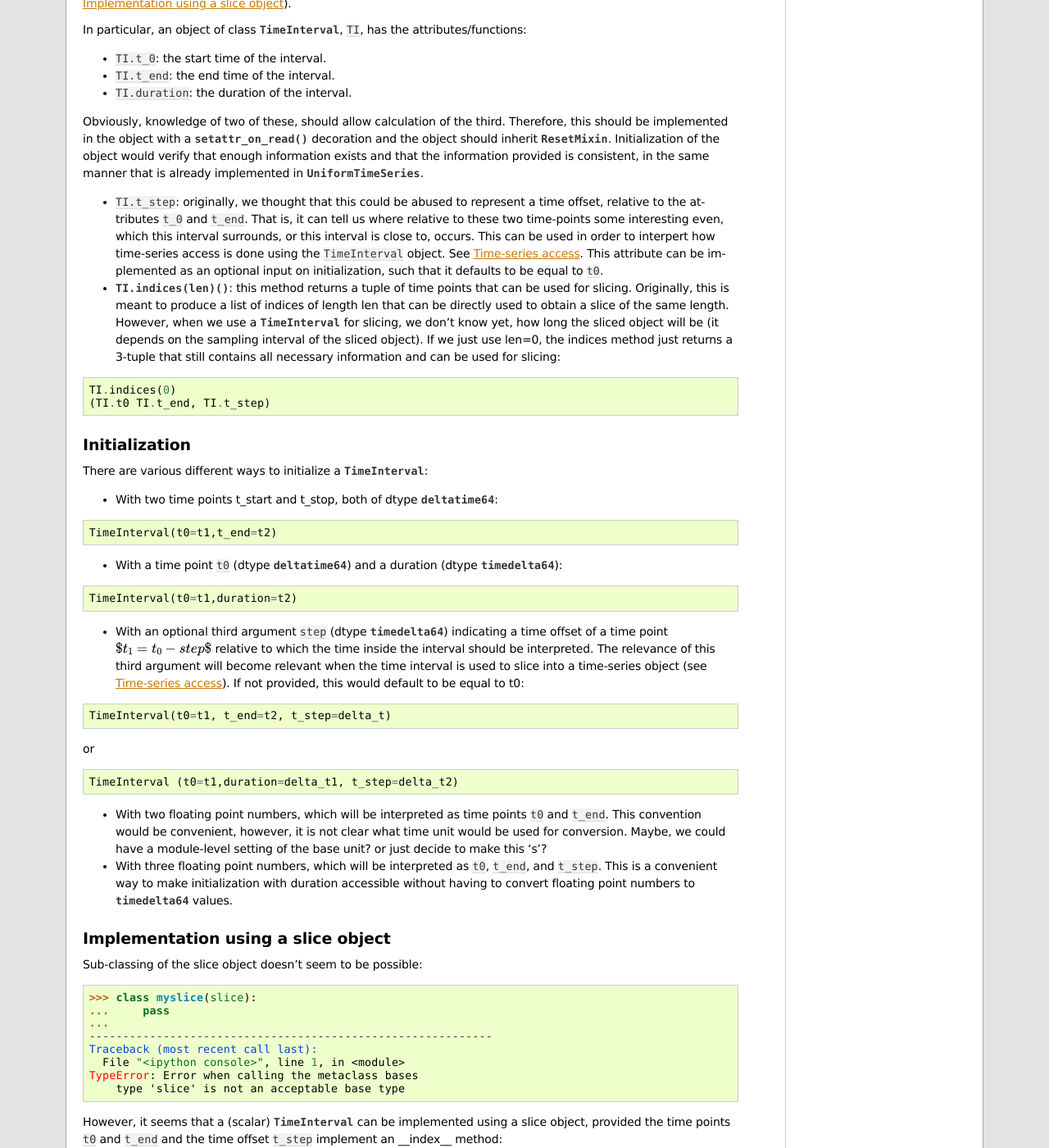
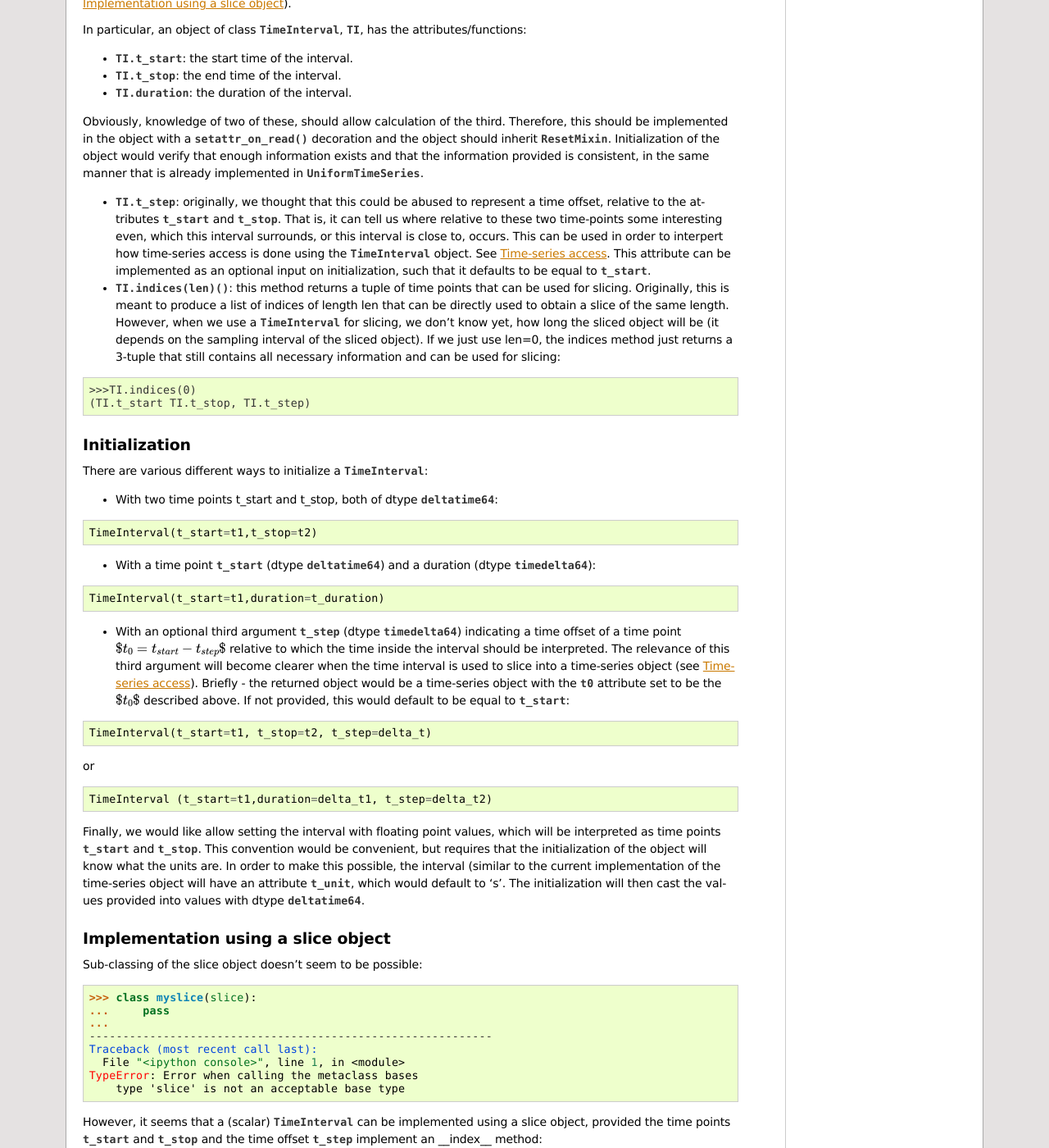
Before and after one commit to nipy/nitime, a Sphinx documentation site: the page built from doc/discussion/interval_object.rst, in a window 1280 px wide and 1400 px high, scrolled down 706 px. Shown: the whole window at 82% size. Built offline with Sphinx 7.4.7, drawn with Linux system fonts in a browser that asks for light colours; formulas are drawn with MathJax 3; cross-references to code outside the pages are shown as plain code; some of the changed text lies outside the part shown.

Commit message:
Final touches on discussion, for now:
Made discussion of 't_step' in the interval object clearer and made the attribute names clearer
Fixed sphinx markup

```diff
--- a/doc/api/generated/nitime.algorithms.rst
+++ b/doc/api/generated/nitime.algorithms.rst
@@ -17,6 +17,9 @@ Functions
 
 
 .. autofunction:: nitime.algorithms.LD_AR_est
+
+
+.. autofunction:: nitime.algorithms.autocov
 
 
 .. autofunction:: nitime.algorithms.cache_fft
@@ -109,6 +112,9 @@ Functions
 .. autofunction:: nitime.algorithms.fir
 
 
+.. autofunction:: nitime.algorithms.gauss_white_noise
+
+
 .. autofunction:: nitime.algorithms.get_spectra
 
 
--- a/doc/discussion/interval_object.rst
+++ b/doc/discussion/interval_object.rst
@@ -30,12 +30,12 @@ time-series objects and therefore should at least implement all attributes and
 methods of the slice object (sub-classing of slice doesn't seem to be possible,
 see :ref:`interval_from_slice`).
 
-In particular, an object of class :class:`TimeInterval`, :attribute:`TI`, has
+In particular, an object of class :class:`TimeInterval`, :attr:`TI`, has
 the attributes/functions:
 
-* :attribute:`TI.t_0`: the start time of the interval.
-* :attribute:`TI.t_end`: the end time of the interval.
-* :attribute:`TI.duration`: the duration of the interval.
+* :attr:`TI.t_start`: the start time of the interval.
+* :attr:`TI.t_stop`: the end time of the interval.
+* :attr:`TI.duration`: the duration of the interval.
 
 Obviously, knowledge of two of these, should allow calculation of the
 third. Therefore, this should be implemented in the object with a
@@ -45,15 +45,15 @@ verify that enough information exists and that the information provided is
 consistent, in the same manner that is already implemented in
 :class:`UniformTimeSeries`.
 
-* :attribute:`TI.t_step`: originally, we thought that this could be abused to
-  represent a time offset, relative to the attributes :attribute:`t_0` and
-  :attribute:`t_end`. That is, it can tell us where relative to these two
+* :attr:`TI.t_step`: originally, we thought that this could be abused to
+  represent a time offset, relative to the attributes :attr:`t_start` and
+  :attr:`t_stop`. That is, it can tell us where relative to these two
   time-points some interesting even, which this interval surrounds, or this
   interval is close to, occurs. This can be used in order to interpert how
-  time-series access is done using the :calls:`TimeInterval` object. See
+  time-series access is done using the :class:`TimeInterval` object. See
   :ref:`time_series_access`. This attribute can be implemented as an optional
   input on initialization, such that it defaults to be equal to
-  :attribute:`t0`.
+  :attr:`t_start`.
 
 * :func:`TI.indices(len)`: this method returns a tuple of time points that can
   be used for slicing. Originally, this is meant to produce a list of indices
@@ -66,8 +66,8 @@ consistent, in the same manner that is already implemented in
 
 .. code-block:: python
 
-   TI.indices(0)
-   (TI.t0 TI.t_end, TI.t_step)
+   >>>TI.indices(0)
+   (TI.t_start TI.t_stop, TI.t_step)
 
 .. _interval_initialization:
 
@@ -80,43 +80,42 @@ There are various different ways to initialize a :class:`TimeInterval`:
 
 .. code-block:: python
 
-       TimeInterval(t0=t1,t_end=t2)
+       TimeInterval(t_start=t1,t_stop=t2)
 
-* With a time point :attribute:`t0` (dtype :class:`deltatime64`) and a duration
+* With a time point :attr:`t_start` (dtype :class:`deltatime64`) and a duration
   (dtype :class:`timedelta64`):
 
 .. code-block:: python
 
-       TimeInterval(t0=t1,duration=t2)
+       TimeInterval(t_start=t1,duration=t_duration)
 
-* With an optional third argument :attribute:`step` (dtype
-  :class:`timedelta64`) indicating a time offset of a time point $t_1=t_0-step$
-  relative to which the time inside the interval should be interpreted. The
-  relevance of this third argument will become relevant when the time interval
-  is used to slice into a time-series object (see
-  :ref:`time_series_access`). If not provided, this would default to be equal
-  to t0:
+* With an optional third argument :attr:`t_step` (dtype :class:`timedelta64`)
+  indicating a time offset of a time point $t_0=t_{start}-t_{step}$ relative to
+  which the time inside the interval should be interpreted. The relevance of
+  this third argument will become clearer when the time interval is used to
+  slice into a time-series object (see :ref:`time_series_access`). Briefly -
+  the returned object would be a time-series object with the :attr:`t0`
+  attribute set to be the $t_0$ described above. If not provided, this would
+  default to be equal to :attr:`t_start`:
 
 .. code-block:: python
 
-   TimeInterval(t0=t1, t_end=t2, t_step=delta_t)
+   TimeInterval(t_start=t1, t_stop=t2, t_step=delta_t)
 
 or
 
 .. code-block:: python
 
-   TimeInterval (t0=t1,duration=delta_t1, t_step=delta_t2)
+   TimeInterval (t_start=t1,duration=delta_t1, t_step=delta_t2)
 
-* With two floating point numbers, which will be interpreted as time points
-  :attribute:`t0` and :attribute:`t_end`. This convention would be convenient,
-  however, it is not clear what time unit would be used for conversion. Maybe,
-  we could have a module-level setting of the base unit? or just decide to make
-  this 's'?
-
-* With three floating point numbers, which will be interpreted as
-  :attribute:`t0`, :attribute:`t_end`, and :attribute:`t_step`. This is a
-  convenient way to make initialization with duration accessible without having
-  to convert floating point numbers to :class:`timedelta64` values.
+Finally, we would like allow setting the interval with floating point values,
+which will be interpreted as time points :attr:`t_start` and
+:attr:`t_stop`. This convention would be convenient, but requires that the
+initialization of the object will know what the units are. In order to make
+this possible, the interval (similar to the current implementation of the
+time-series object will have an attribute :attr:`t_unit`, which would default
+to 's'. The initialization will then cast the values provided into values with
+dtype :class:`deltatime64`.
 
 
 .. _interval_from_slice:
@@ -135,15 +134,15 @@ Sub-classing of the slice object doesn't seem to be possible:
       type 'slice' is not an acceptable base type
 
 However, it seems that a (scalar) :class:`TimeInterval` can be implemented
-using a slice object, provided the time points :attribute:`t0` and
-:attribute:`t_end` and the time offset :attribute:`t_step` implement an __index__
+using a slice object, provided the time points :attr:`t_start` and
+:attr:`t_stop` and the time offset :attr:`t_step` implement an __index__
 method:
 
-  >>> s = slice('t0','t_end','t_step')
+  >>> s = slice('t_start','t_stop','t_step')
   >>> s.start
-  't0'
+  't_start'
   >>> s.stop
-  't_end'
+  't_stop'
   >>> s.step
   't_step'
   >>> s.indices(1)
```
Also changed, not shown: doc/discussion/base_classes.rst (+20 -18 lines), doc/discussion/time_series_access.rst (+19 -18 lines), 1 other file.
